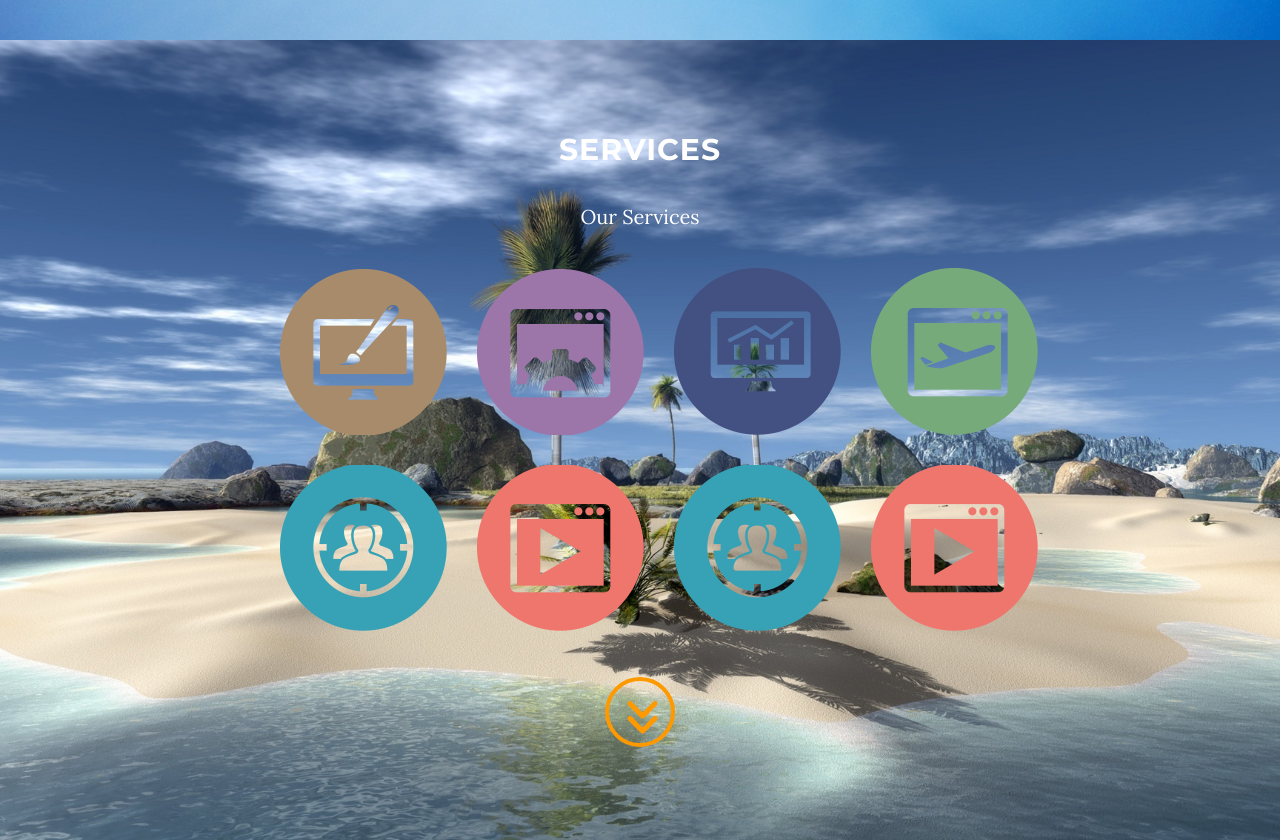
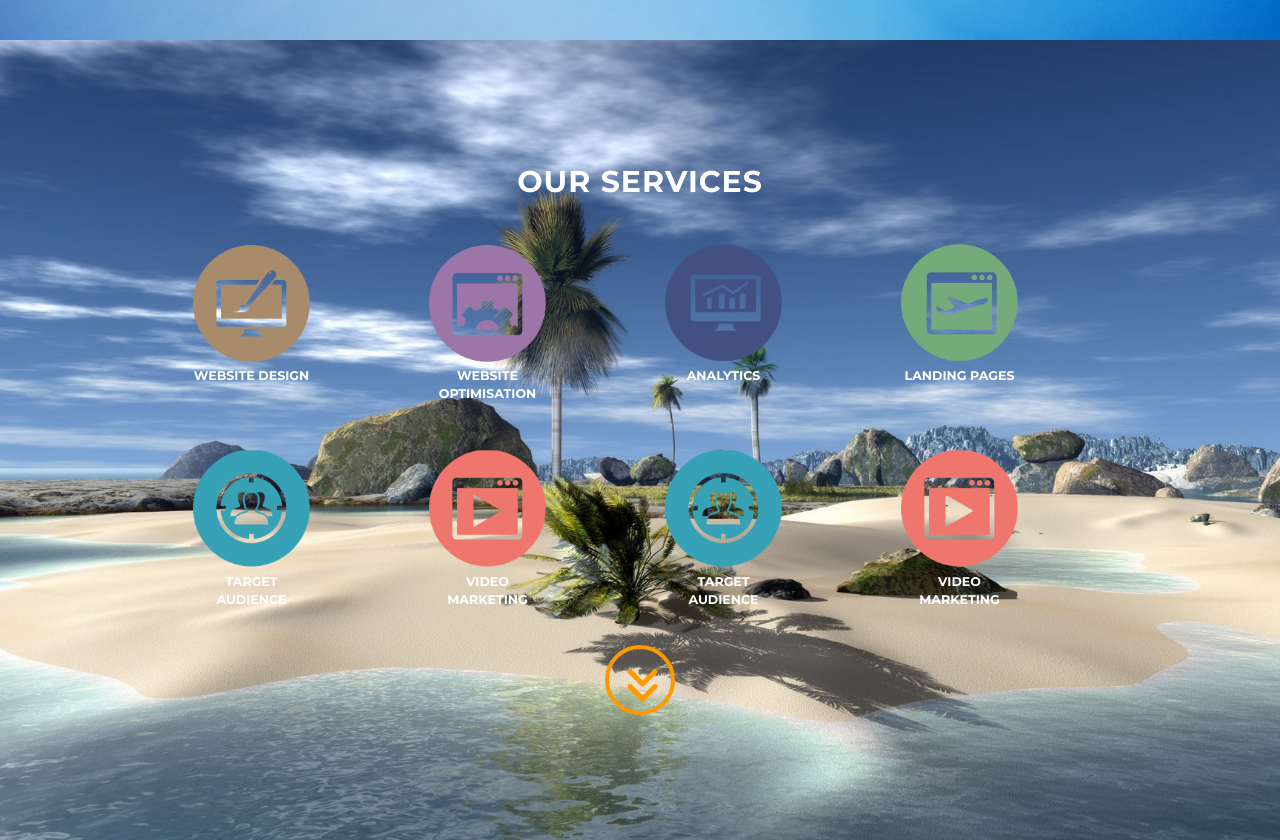
Before and after one commit to nabbs/creativewebs, a plain HTML site: page index.html in a window 1280 px wide. Shown: the part 2360-3200 px from the top of the page. Drawn offline with Linux system fonts and the light colour scheme.

Commit message:
service icon updated and link colours changed

```diff
--- a/css/styles.css
+++ b/css/styles.css
@@ -18,13 +18,14 @@ h3,
 h4,
 h5,
 h6 {
-    margin: 0 0 35px;
+    margin: 0 0 20px;
     text-transform: uppercase;
     font-family: Montserrat,"Helvetica Neue",Helvetica,Arial,sans-serif;
     font-weight: 700;
     letter-spacing: 1px;
 }
 
+h4 {font-size:13px;}
 p {
     margin: 0 0 25px;
     font-size: 18px;
@@ -146,27 +147,27 @@ a:focus {
 	padding-top:0;
 }
 .service-icon {
-		margin: 0 15px 30px;
-		padding:0!important;
-		width: 167px;
-		height: 167px;
+		margin: 0;
+		padding: 0;
 }
 
 .service-icon a {
-		display:block;
-		height: 100%;
-		text-indent:-9999px;
-		width:100%;
-		height:100%;
-		/*border:1px solid black;*/
-		background:url(../img/iconsprite.png);
+		background: url(../img/iconsprite.png);
 		-webkit-transition: none!important;
 		-moz-transition: none!important;
 		transition: none!important;
-}
-
-.service-icon a {
-	outline:0;
+		transform: scale(0.7);
+		outline: 0;
+		width: 167px;
+		height: 167px;
+		display: block;
+		padding-top: 176px;
+		margin-bottom: 30px;
+		font-weight: bold;
+		color: white;
+		font-size: 18px;
+		font-family: Montserrat,"Helvetica Neue",Helvetica,Arial,sans-serif;
+		text-transform:uppercase;
 }
 
 a.ico-wd {background-position: -550px -1478px;}
@@ -186,6 +187,7 @@ a.ico-ta:hover {background-position:-180px -1656px;}
 
 a.ico-vm {background-position:-360px -1480px;}
 a.ico-vm:hover {background-position:-360px -1656px;}
+
 .tooltip {
 
 }
@@ -269,17 +271,17 @@ a.ico-vm:hover {background-position:-360px -1656px;}
 }
 
 .btn-default {
-    border: 1px solid #219ab3;
-    color: #219ab3;
+    border: 1px solid #1269a7;
+    color: #1269a7;
     background-color: transparent;
 }
 
 .btn-default:hover,
 .btn-default:focus {
-    border: 1px solid #219ab3;
+    border: 1px solid #f90;
     outline: 0;
-    color: #000;
-    background-color: #219ab3;
+    color: #1269a7;
+    background-color: #f90;
 }
 
 ul.banner-social-buttons {
--- a/index.html
+++ b/index.html
@@ -79,18 +79,17 @@
 <section id="services" class="centerContent services-section content-section text-center">
   <div class="centerContent-body">
   <div class="container">
-    <h2>Services</h2>
-    <p>Our Services</p>
+    <h2>Our Services</h2>
     <div class="row">
-      <div class="col-lg-10 col-md-offset-2">
-        <div class="col-md-15 col-sm-3 service-icon"><a href="#" class="ico-wd" data-toggle="modal" title="Website Design" data-target="#serviceContent">Website Design</a></div>
-        <div class="col-md-15 col-sm-3 service-icon"><a href="#" class="ico-wo" data-toggle="modal" data-target="#serviceContent" title="Website Optimisation">Website Optimisation</a></div>
-        <div class="col-md-15 col-sm-3 service-icon"><a href="#" class="ico-anly" data-toggle="modal" data-target="#serviceContent" title="Analytics">Analytics</a></div>
-        <div class="col-md-15 col-sm-3 service-icon"><a href="#" class="ico-lp" data-toggle="modal" data-target="#serviceContent" title="Landing Pages">Landing Pages</a></div>
-        <div class="col-md-15 col-sm-3 service-icon"><a href="#" class="ico-ta" data-toggle="modal" data-target="#serviceContent" title="Target Audience">Target Audience</a></div>
-        <div class="col-md-15 col-sm-3 service-icon"><a href="#" class="ico-vm" data-toggle="modal" data-target="#serviceContent" title="Video Marketing">Video Marketing</a></div>
-        <div class="col-md-15 col-sm-3 service-icon"><a href="#" class="ico-ta" data-toggle="modal" data-target="#serviceContent" title="Target Audience">Target Audience</a></div>
-        <div class="col-md-15 col-sm-3 service-icon"><a href="#" class="ico-vm" data-toggle="modal" data-target="#serviceContent" title="Video Marketing">Video Marketing</a></div>
+      <div class="col-lg-10 col-md-offset-1">
+        <div class="col-md-3 col-sm-6 service-icon"> <a href="#" class="ico-wd" data-toggle="modal" title="Website Design" data-target="#serviceContent">Website Design</a> </div>
+        <div class="col-md-3 col-sm-6 service-icon"> <a href="#" class="ico-wo" data-toggle="modal" data-target="#serviceContent" title="Website Optimisation">Website Optimisation</a> </div>
+        <div class="col-md-3 col-sm-6 service-icon"> <a href="#" class="ico-anly" data-toggle="modal" data-target="#serviceContent" title="Analytics">Analytics</a> </div>
+        <div class="col-md-3 col-sm-6 service-icon"> <a href="#" class="ico-lp" data-toggle="modal" data-target="#serviceContent" title="Landing Pages">Landing Pages</a> </div>
+        <div class="col-md-3 col-sm-6 service-icon"> <a href="#" class="ico-ta" data-toggle="modal" data-target="#serviceContent" title="Target Audience">Target Audience</a> </div>
+        <div class="col-md-3 col-sm-6 service-icon"> <a href="#" class="ico-vm" data-toggle="modal" data-target="#serviceContent" title="Video Marketing">Video Marketing</a> </div>
+        <div class="col-md-3 col-sm-6 service-icon"> <a href="#" class="ico-ta" data-toggle="modal" data-target="#serviceContent" title="Target Audience">Target Audience</a> </div>
+        <div class="col-md-3 col-sm-6 service-icon"> <a href="#" class="ico-vm" data-toggle="modal" data-target="#serviceContent" title="Video Marketing">Video Marketing</a> </div>
       </div>
       <!-- Modal -->
       <div class="modal fade" id="serviceContent" tabindex="-1" role="dialog" aria-labelledby="myModalLabel" aria-hidden="true">
@@ -113,7 +112,7 @@
     <div class="container">
       <div class="row">
         <div class="col-lg-8 col-lg-offset-2">
-          <h2>Contact</h2>
+          <h2>Contact Us</h2>
           <p>Say Hello!</p>
           <p><a href="mailto:info@creativewebs.co.uk">info@creativewebs.co.uk</a> </p>
           <ul class="list-inline banner-social-buttons">
--- a/js/site.js
+++ b/js/site.js
@@ -154,7 +154,7 @@ function init() {
 }
 
 $(document).ready(function(){
-	$(".service-icon a").tooltip({
+	/*$(".service-icon a").tooltip({
 		placement : 'bottom'
-	});
+	});*/
 });
```
